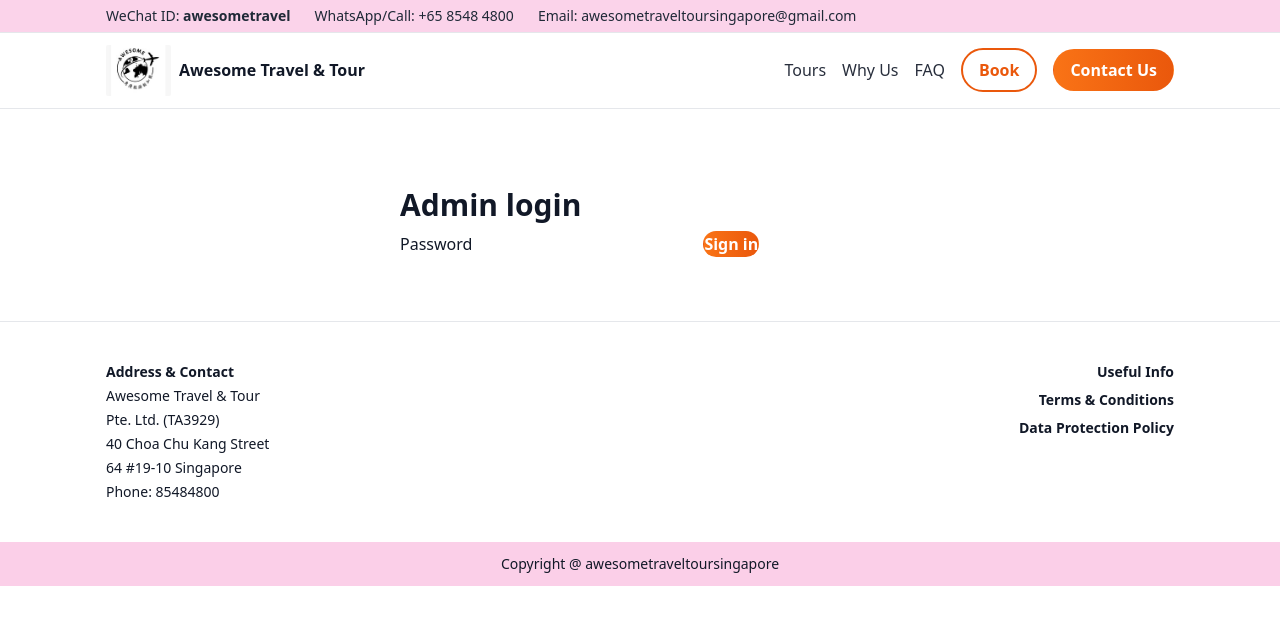
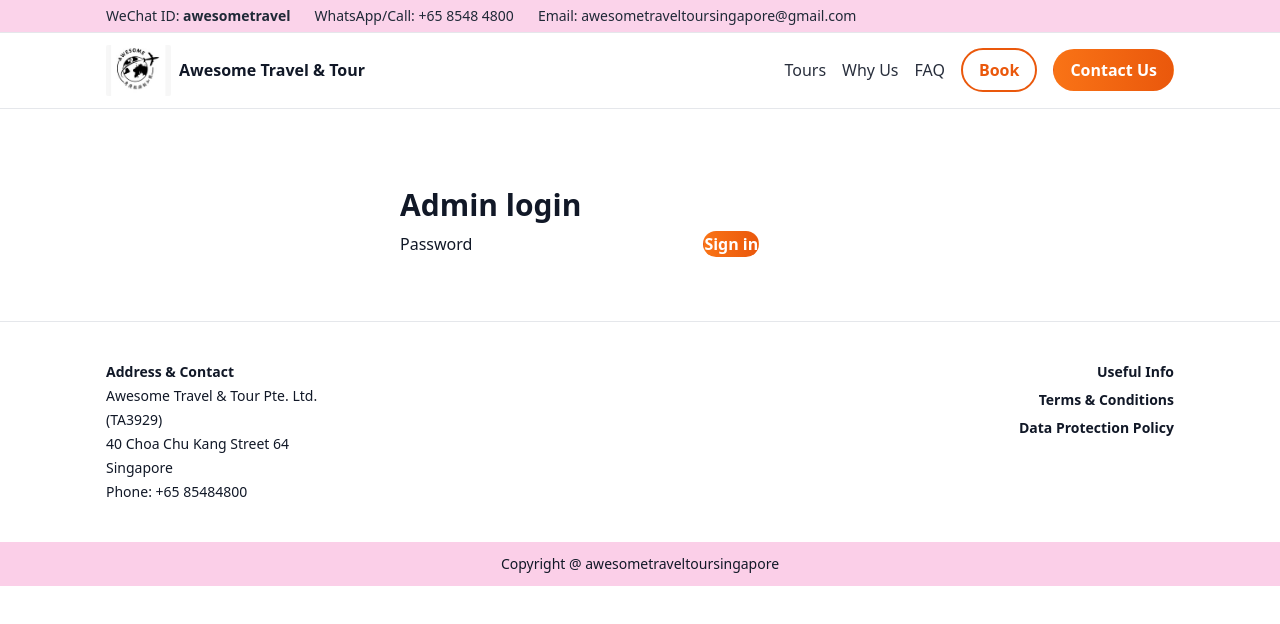
Before and after one commit to luketjy/awesome-travel, a Next.js app: page /admin in a window 1280 px wide. Shown: the top 624 px of the page. Built offline with nearby package versions, Linux system fonts and the light colour scheme.

Commit message:
added new tour and some minor fixes

```diff
--- a/app/page.tsx
+++ b/app/page.tsx
@@ -302,9 +302,9 @@ function HeroCarousel({
 export default function HomePage() {
   const tours: Tour[] = [
     {
-      title: "Tour 1: From Colony to Nation: Civic District Walk (4 Hours)",
-      price: "From S$60",
-      desc: "Step into the Civic District, where grand landmarks and the Singapore River reveal the nation’s journey from colony to modern city. Once a bustling port alive with merchants and migrants, this area today showcases a blend of history, heritage and vibrant city life. Walk past the National Gallery and the Padang, stand on the very ground where independence was declared, and follow the river that shaped the dreams of traders and settlers. The tour ends at the iconic Merlion Park, where Singapore’s story comes full circle against a stunning waterfront skyline.",
+      title: "Tour 1: 10,000 Steps Thru' a Century (4 hours)",
+      price: "S$30 per person",
+      desc: "On this thoughtfully curated 4-hour walking tour, we take you on a journey of 10,000 steps through over a century of Singapore’s history. From lush green founding grounds to modern waterfront landmarks, this experience offers a deeper understanding of the Lion City’s past, present, and future.",
       img: "/TOUR1.jpeg",
       images: [
         "/TOUR1.jpeg",
@@ -316,12 +316,21 @@ export default function HomePage() {
     },
     {
       title:
-        "Tour 2: Colours of Heritage: Chinatown, Little India & Kampong Glam (4 hours)",
-      price: "From S$60",
-      desc: "Experience Singapore’s vibrant multicultural heritage in this immersive 4-hour walk. Journey through Chinatown, home to century old temples and traditional shophouses; Kampong Glam, where the golden domes of Sultan Mosque rise above colourful textile streets and street art; and Little India, alive with spices, flowers, and festivals. Along the way, discover how Chinese, Malay, and Indian communities shaped Singapore’s identity, and capture the vibrant colours and flavours of these living cultural districts.",
+        "Tour 2: SG Culture Awesome Chinatown Heritage Walking Tour (2 hours + Free gift)",
+      price: "S$50 per person",
+      desc:"Step back in time and uncover the living history of Singapore’s Chinatown on this engaging 2-hour heritage walking tour. Wander through bustling streets filled with colorful shophouses and sacred landmarks as your guide shares stories of the immigrants who shaped this vibrant neighborhood. From temples and mosques to traditional food stalls, you’ll get a first-hand look at the cultural blend that makes Singapore truly unique.",
       img: "/TOUR2.jpeg",
-      images: ["/TOUR2.jpeg", "/TOUR2-1.jpeg", "/TOUR2-2.jpeg", "/TOUR2-3.jpeg"],
-    },
+      images: ["/TOUR2.jpeg", "/TOUR2-1.jpeg", "/TOUR2-2.jpeg", "/TOUR2-3.jpeg"]},
+{
+      title:
+        "Tour 3: SG Culture Awesome Little India Heritage Walking Tour (2 hours)",
+      price: "S$30 per person",
+      desc:"Walk through bustling streets lined with garland shops, goldsmiths, and spice stalls, visit the Indian Heritage Centre, and admire the striking House of Tan Teng Niah. Along the way, uncover stories of migration, trade, and tradition that shaped this iconic enclave. The tour includes a visit to Tekka Centre, where you’ll learn about Singapore’s UNESCO-recognised hawker culture and savour the aromas of authentic local dishes. It’s a sensory-rich experience that brings Singapore’s living heritage to life.",
+      img: "/TOUR3.jpeg",
+      images: ["/TOUR3.jpeg", "/TOUR3-1.jpeg", "/TOUR3-2.jpeg", "/TOUR3-3.jpeg"],
+
+
+    }
   ];
 
   const [selected, setSelected] = useState<Tour | null>(null);
@@ -360,7 +369,7 @@ export default function HomePage() {
     ],
     [
       "Do I need a visa for Singapore?",
-      "Requirements vary by nationality. Please check ICA’s official guidance.",
+      "Requirements vary by nationality. Please check with the relevant embassy or consulate before traveling.",
     ],
   ];
 
@@ -437,8 +446,8 @@ export default function HomePage() {
               with confidence and peace of mind.
             </p>
             <p>
-              But our love for travel doesn’t stop there. As a Singaporean born
-              and bred, I am equally passionate about sharing my home with
+              But our love for travel doesn’t stop there. As Singaporeans born
+              and bred locally, we are passionate about sharing our home with
               visitors from around the world. Many say Singapore is small and
               has little to offer – but join us on one of our 4-hour walking
               tours, and you’ll see how every corner has a story. With our local
--- a/components/Footer.tsx
+++ b/components/Footer.tsx
@@ -75,11 +75,11 @@ export default function Footer() {
         {/* Left column */}
         <div className="col-span-12 md:col-span-6 space-y-1">
           <h4 className="font-bold">Address &amp; Contact</h4>
-          <p>Awesome Travel &amp; Tour</p>
-          <p>Pte. Ltd. (TA3929)</p>
-          <p>40 Choa Chu Kang Street</p>
-          <p>64 #19-10 Singapore</p>
-          <p>Phone: 85484800</p>
+          <p>Awesome Travel &amp; Tour Pte. Ltd.</p>
+          <p>(TA3929)</p>
+          <p>40 Choa Chu Kang Street 64</p>
+          <p>Singapore</p>
+          <p>Phone: +65 85484800</p>
         </div>
 
         {/* Right column */}
@@ -121,6 +121,8 @@ export default function Footer() {
           </li>
           <li>Please arrive at the meeting point 15 minutes before start time — our tours start punctually.</li>
           <li>Tours run rain or shine - please bring an umbrella or poncho.</li>
+          <li>Please wear comfortable walking shoes and sun protection.</li>
+          <li>Please purchase your own travel insurance.</li>
           <li>
             In the rare occasion of schedule changes, we will contact you by email and/or text as soon as we are aware.
           </li>
@@ -134,7 +136,7 @@ export default function Footer() {
           We collect and use your information solely for booking and customer support purposes.
           By providing your details, you consent to us contacting you regarding your tour.
           Data is stored securely and not shared with third parties except where required to
-          fulfil your booking or by law. For access or deletion requests, please email us.
+          fulfil your booking or by law. For access or deletion requests, please email us at awesometraveltoursingapore@gmail.com.
         </p>
       </Modal>
     </footer>
```
Also changed, not shown: public/TOUR3-2.jpeg (renamed from public/TOUR2-2.jpeg), public/TOUR3-3.jpeg (renamed from public/TOUR2-3.jpeg).
